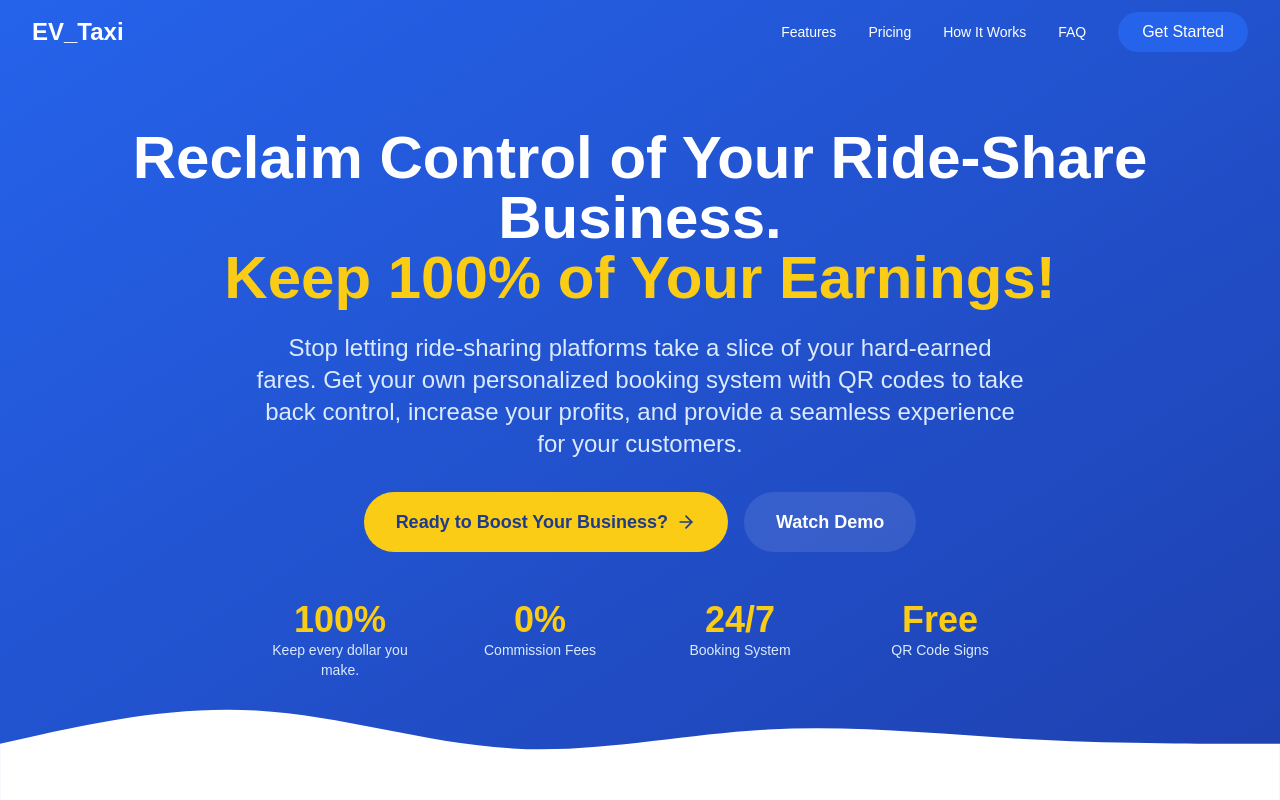
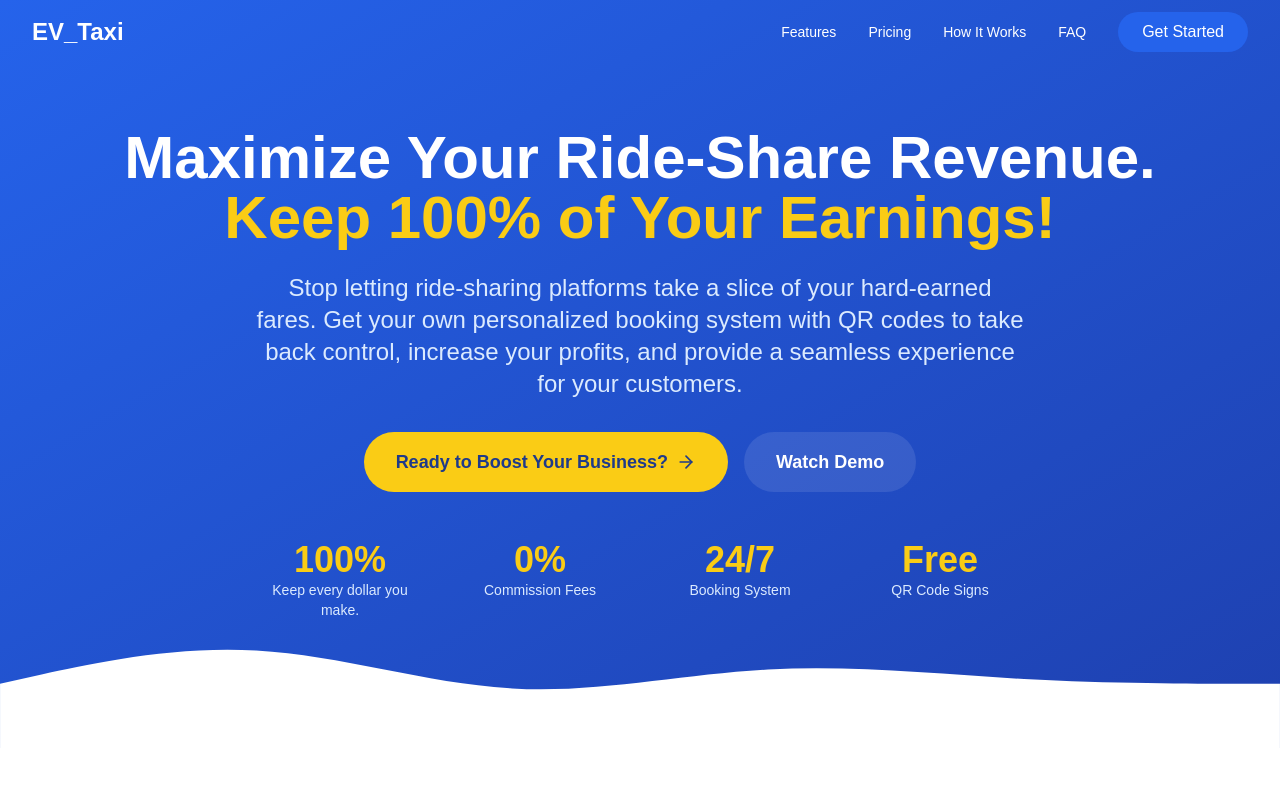
Before and after one commit to EvTaxi/taxiappwebsite, a Next.js app: page / in a window 1280 px wide. Shown: the top 800 px of the page. Built offline with nearby package versions, Linux system fonts and the light colour scheme.

Commit message:
Update site configuration

```diff
--- a/src/components/sections/Hero.tsx
+++ b/src/components/sections/Hero.tsx
@@ -18,7 +18,7 @@ const Hero = () => {
           transition={{ duration: 0.5 }}
         >
           <h1 className="text-4xl md:text-6xl font-bold text-white mb-6">
-            Reclaim Control of Your Ride-Share Business.
+            Maximize Your Ride-Share Revenue.
             <br />
             <span className="text-yellow-400"> Keep 100% of Your Earnings!</span>
           </h1>
```
